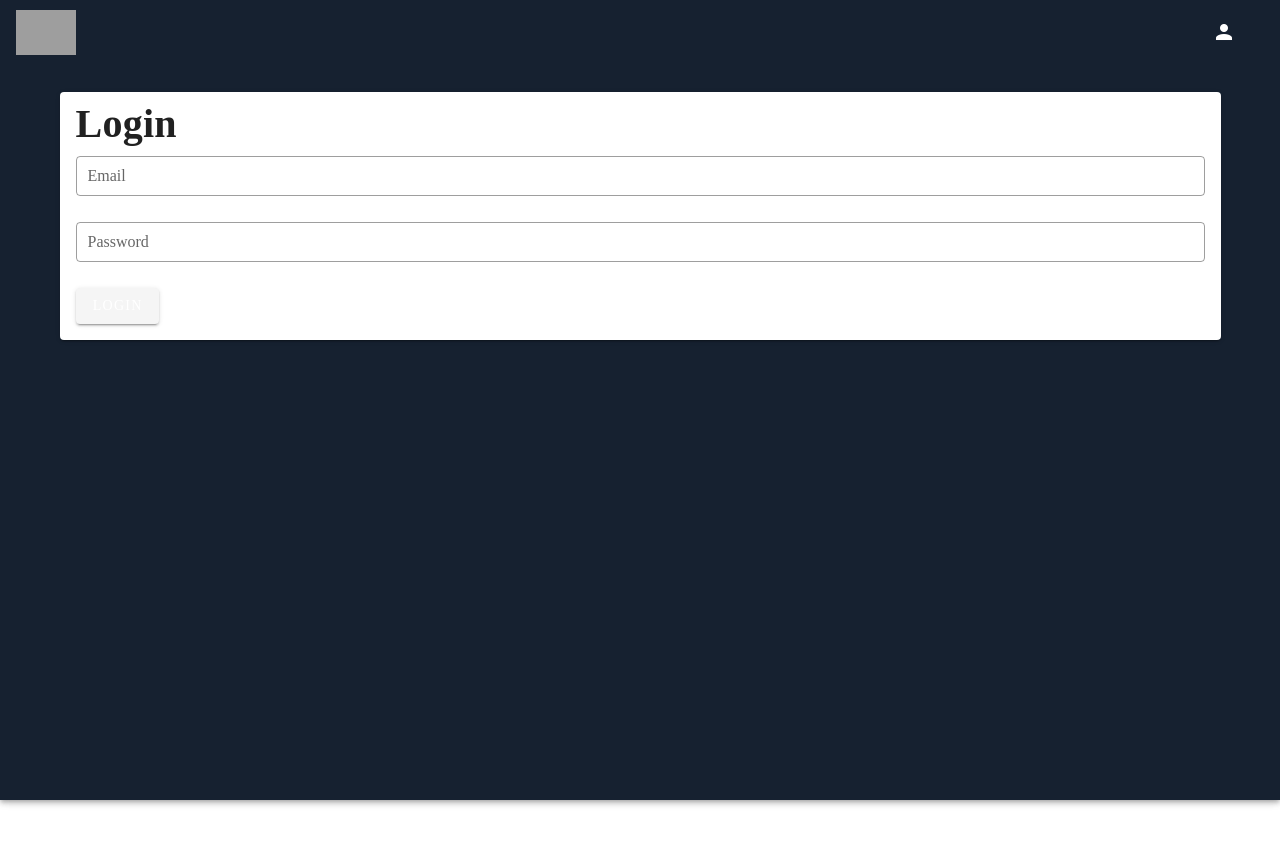
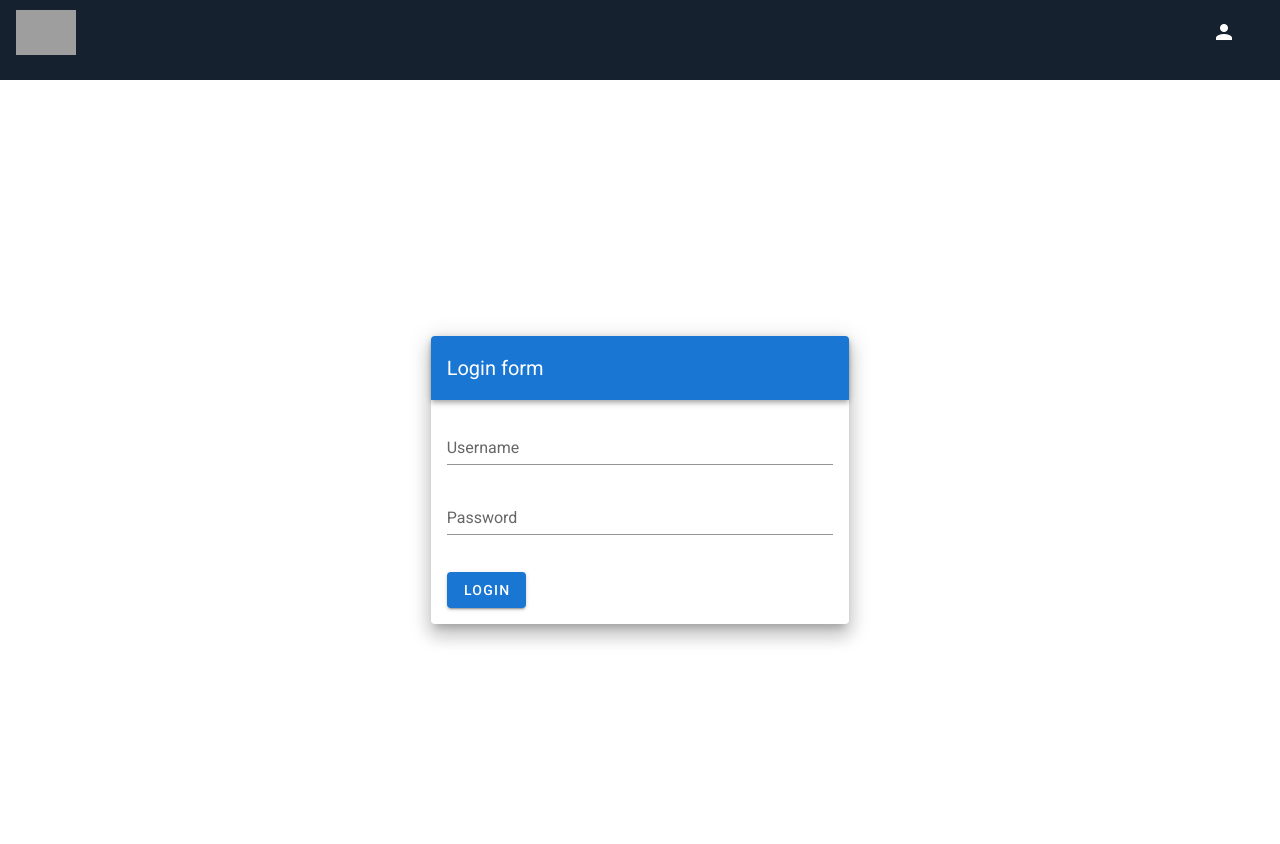
Before and after one commit to ahmedy08/social-media, a Vue app: page / in a window 1280 px wide. Shown: the top 844 px of the page. Before the commit the page ends 800 px from the top, so only its background shows below. Built offline with nearby package versions, Linux system fonts and the light colour scheme; grey boxes are pictures that could not be loaded.

Commit message:
Some progress

```diff
--- a/src/components/Events.vue
+++ b/src/components/Events.vue
@@ -1,24 +1,36 @@
 <template>
-  <v-app>
-      <v-list
-        dense
-        class="px-4"
-        v-for="(event,index) in events"
-        :key="index"
+  <div>
+    <v-card
+    v-for="(event, index) in events"
+    :key="index"
+    class="ml-16 my-12"
+    max-width="600"
+  >
+    <v-img
+      height="250"
+      src="https://cdn.vuetifyjs.com/images/cards/cooking.png"
+    ></v-img>
+    <v-card-title>{{ event.title }}</v-card-title>
+    <v-card-text>
+      {{ event.description }}
+    </v-card-text>
+    <v-divider class="mx-4"></v-divider>
+    <v-card-title>{{ event.date }}</v-card-title>
+    <v-card-text>
+      {{ event.owner }}
+    </v-card-text>
+
+    <v-card-actions>
+      <v-btn
+        color="success"
+        text
+        @click="join"
       >
-        <v-list-item>
-          <v-list-item-content>
-            <v-list-item-title class="title">{{ event.title }}</v-list-item-title>
-          </v-list-item-content>
-        </v-list-item>
-        <v-list-item>
-          <v-list-item-content>
-            <v-list-item-title class="title">{{ event.description }}</v-list-item-title>
-          </v-list-item-content>
-        </v-list-item>
-        <v-divider></v-divider>
-      </v-list>
-  </v-app>
+        Join to event
+      </v-btn>
+    </v-card-actions>
+  </v-card>
+  </div>
 </template>
 
 <script>
@@ -28,10 +40,10 @@ export default defineComponent({
   name: 'EventsComponent',
   setup() {
     const events = [
-      {id: 1, title: 'Event 1', description: 'Event 1 description', date: '2021-01-01'},
-      {id: 2, title: 'Event 2', description: 'Event 2 description', date: '2021-01-02'},
-      {id: 3, title: 'Event 3', description: 'Event 3 description', date: '2021-01-03'},
-      {id: 4, title: 'Event 4', description: 'Event 4 description', date: '2021-01-04'},
+      {id: 1, title: 'Event 1', description: 'Event 1 description', date: '2021-01-01', owner: 'text'},
+      {id: 2, title: 'Event 2', description: 'Event 2 description', date: '2021-01-02', owner: 'text'},
+      {id: 3, title: 'Event 3', description: 'Event 3 description', date: '2021-01-03', owner: 'text'},
+      {id: 4, title: 'Event 4', description: 'Event 4 description', date: '2021-01-04', owner: 'text'},
     ]
     return {
       events
--- a/src/components/InfoCard.vue
+++ b/src/components/InfoCard.vue
@@ -4,7 +4,7 @@
       class="py-4 mx-16"
     >
       <v-img
-        src="https://cdn.vuetifyjs.com/images/cards/docks.jpg"
+        src="https://images.unsplash.com/photo-1570295999919-56ceb5ecca61?ixlib=rb-4.0.3&ixid=MnwxMjA3fDB8MHxzZWFyY2h8Mnx8dXNlciUyMHByb2ZpbGV8ZW58MHx8MHx8&w=1000&q=80"
         height="194"
       ></v-img>
       <v-card-title class="headline">John Doe</v-card-title>
--- a/src/components/MainHeader.vue
+++ b/src/components/MainHeader.vue
@@ -1,7 +1,7 @@
 <template>
 <v-app class="h-80" style="background-color: blue !important">
   <v-toolbar style="height:80px !important;" dark color="#162130">
-     <v-toolbar-title>
+     <v-toolbar-title class="cursor-point" @click="goToHome">
         <v-img
           src="https://cdn.vuetifyjs.com/images/logos/vuetify-logo-dark.png"
           alt="Vuetify Logo"
@@ -47,9 +47,13 @@ export default defineComponent({
     const goToProfile = () => {
       router.push('/profile')
     }
+    const goToHome = () => {
+      router.push('/home')
+    }
     return {
       login,
-      goToProfile
+      goToProfile,
+      goToHome
     }
   },
 })
@@ -59,5 +63,8 @@ export default defineComponent({
 .h-80 {
   height: 80px !important;
 }
+.cursor-point {
+  cursor: pointer;
+}
 
 </style>
--- a/src/pages/Login.vue
+++ b/src/pages/Login.vue
@@ -1,52 +1,58 @@
 <template>
-  <v-layout>
-    <v-container>
-      <v-row>
-        <v-col cols="12">
-          <v-card>
-            <v-card-title>
-              <h1 class="display-1">Login</h1>
-            </v-card-title>
+  <v-app >
+    <v-main>
+      <v-container fluid fill-height>
+        <v-layout align-center justify-center>
+          <v-flex xs12 sm8 md4>
+            <v-card class="elevation-12">
+              <v-toolbar dark color="primary">
+                <v-toolbar-title>Login form</v-toolbar-title>
+              </v-toolbar>
               <v-card-text>
-              <v-form>
+                <form ref="form" @submit.prevent="login()">
                   <v-text-field
-                  v-model="email"
-                  label="Email"
-                  outlined
-                  dense
-                  type="email"
+                    v-model="username"
+                    name="username"
+                    label="Username"
+                    type="text"
+                    placeholder="username"
                     required
-                />
+                  ></v-text-field>
+
                   <v-text-field
                     v-model="password"
+                    name="password"
                     label="Password"
-                  outlined
-                  dense
                     type="password"
+                    placeholder="password"
                     required
-                />
-                <router-link to="/home">
-                  <v-btn
-                    color="primary"
-                  >
-                    Login
-                  </v-btn>
-                </router-link>
-              </v-form>
+                  ></v-text-field>
+                  <v-btn type="submit" class="mt-4" color="primary" value="log in">Login</v-btn>
+                </form>
               </v-card-text>
             </v-card>
-        </v-col>
-      </v-row>
+
+          </v-flex>
+        </v-layout>
       </v-container>
-  </v-layout>
+    </v-main>
+  </v-app>
+
 </template>
 
 <script>
 import { defineComponent } from 'vue'
+import router from "@/router";
 
 export default defineComponent({
   name: 'Login-Page',
   setup() {
+    const login = () => {
+      router.push('/home')
+    }
+    return {
+      login
+    }
   },
 })
 </script>
```
Lines whose indentation alone changed are shown as unchanged.
